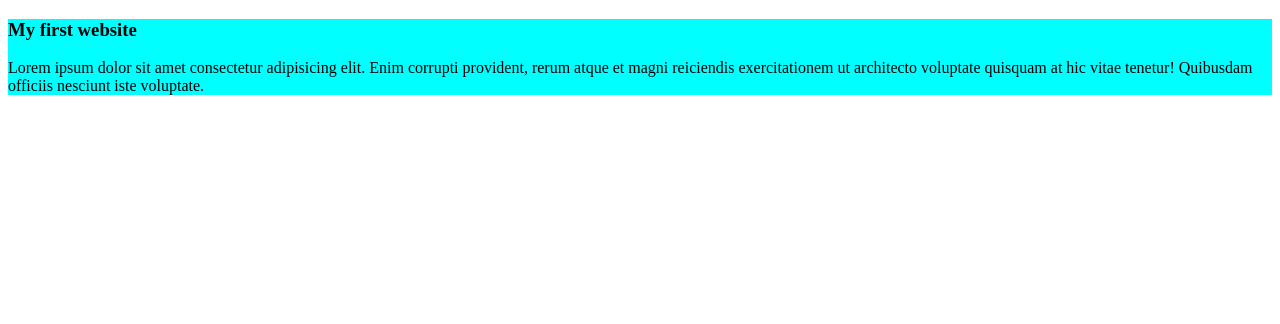
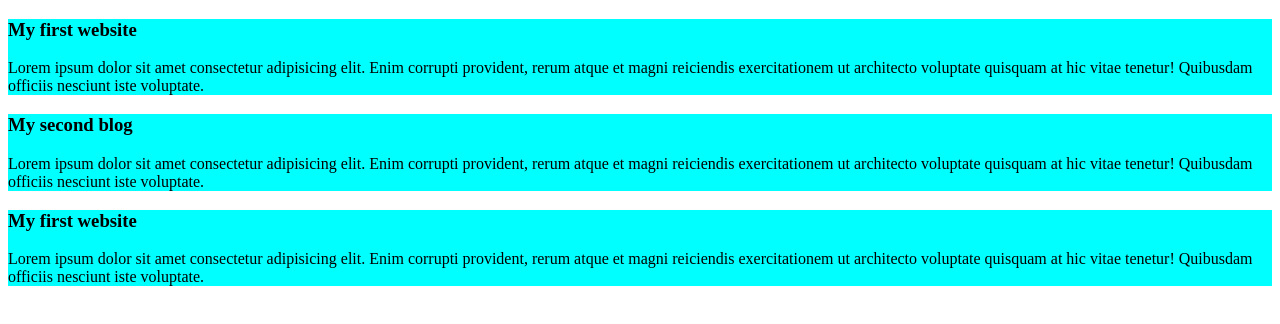
Before and after one commit to Rayhan9900/my-simple-website, a plain HTML site: page index.html in a window 1280 px wide. Drawn offline with Linux system fonts and the light colour scheme.

Commit message:
added tha second blog and the third blog

```diff
--- a/index.html
+++ b/index.html
@@ -12,5 +12,13 @@
     <h3>My first website</h3>
     <p>Lorem ipsum dolor sit amet consectetur adipisicing elit. Enim corrupti provident, rerum atque et magni reiciendis exercitationem ut architecto voluptate quisquam at hic vitae tenetur! Quibusdam officiis nesciunt iste voluptate.</p>
   </div>
+  <div>
+    <h3>My second blog </h3>
+    <p>Lorem ipsum dolor sit amet consectetur adipisicing elit. Enim corrupti provident, rerum atque et magni reiciendis exercitationem ut architecto voluptate quisquam at hic vitae tenetur! Quibusdam officiis nesciunt iste voluptate.</p>
+  </div>
+  <div>
+    <h3>My first website</h3>
+    <p>Lorem ipsum dolor sit amet consectetur adipisicing elit. Enim corrupti provident, rerum atque et magni reiciendis exercitationem ut architecto voluptate quisquam at hic vitae tenetur! Quibusdam officiis nesciunt iste voluptate.</p>
+  </div>
 </body>
 </html>
--- a/styles.css/blog.css
+++ b/styles.css/blog.css
@@ -1,4 +1,5 @@
 div{
     background-color: aqua;
     padding: 25xp;
+    margin: bottom 10px;
 }
```
